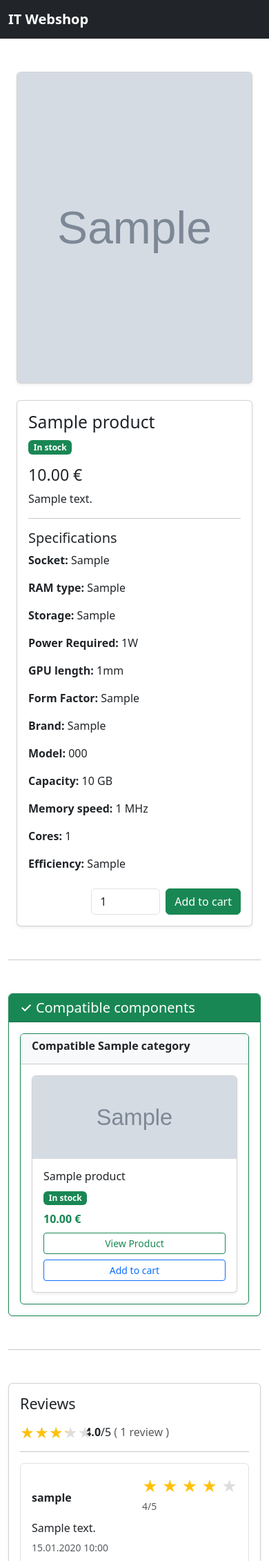
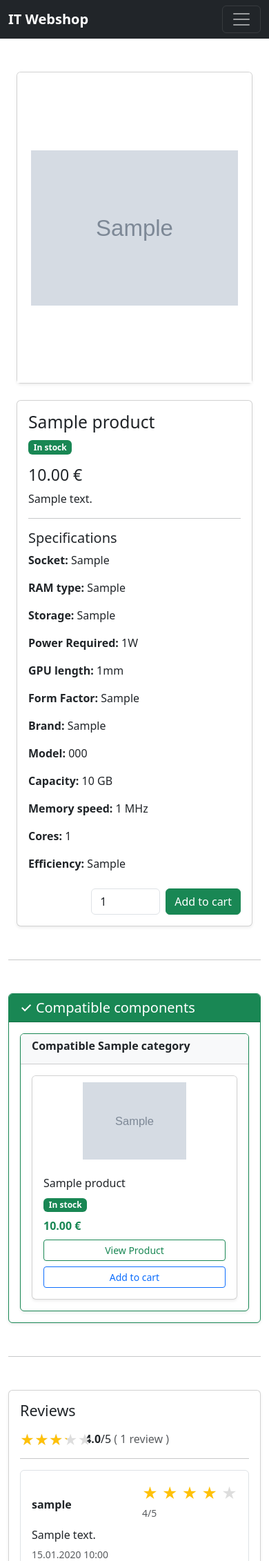
Before and after one commit to Domina718/IT_webshop, a Django app: page /product/1/ in a window 390 px wide. Shown: the top 2263 px of the page at 69% size. Run offline with Django 5.2, Linux system fonts and the light colour scheme; a user stored in the database is signed in; tables that the repository leaves empty hold one stand-in row (values such as "Sample post"); grey boxes marked "Sample" are stand-in pictures.

Commit message:
Improved responsive navigation, image handling and product cards

```diff
--- a/cart/templates/cart/cart_detail.html
+++ b/cart/templates/cart/cart_detail.html
@@ -32,8 +32,7 @@
                         <div class="col-md-3">
                             {% if item.product.image %}
                                 <img src="{{ item.product.image.url }}"
-                                    class="img-fluid rounded-start"
-                                    style="height: 100%; object-fit: cover;">
+                                    class="img-fluid rounded-start cart-item-image">
                             {% else %}
                                 <div class="bg-light d-flex align-items-center justify-content-center h-100">
                                     No image
--- a/cart/urls.py
+++ b/cart/urls.py
@@ -9,4 +9,5 @@ urlpatterns = [
     path('remove/<int:product_id>/', views.remove_from_cart, name = 'remove_from_cart'),
     path('update/<int:product_id>/', views.update_cart, name='update_cart'),
     path('count/', views.cart_count, name='cart_count'),
+    path('mini/', views.mini_cart, name='mini_cart'),
 ]
--- a/cart/views.py
+++ b/cart/views.py
@@ -315,3 +315,29 @@ def cart_count(request):
     return JsonResponse({
         "count": len(cart)
     })
+
+def mini_cart(request):
+    if request.user.is_authenticated:
+        cart = DatabaseCart(request.user)
+    else:
+        cart = Cart(request)
+
+    items = []
+
+    for item in cart:
+        items.append({
+            "name": item["product"].name,
+            "quantity": item["quantity"],
+            "price": float(item["price"]),
+            "original_price": float(item["original_price"]),
+            "total_price": float(item["total_price"]),
+            "has_discount": item["has_discount"],
+            "discount_percent": item["discount_percent"],
+            "image": item["product"].image.url if item["product"].image else "",
+        })
+
+    return JsonResponse({
+        "count": len(cart),
+        "total": float(cart.get_total_price()),
+        "items": items[:5]
+    })
--- a/config/urls.py
+++ b/config/urls.py
@@ -19,8 +19,8 @@ from django.urls import path, include
 from django.contrib.auth import views as auth_views
 from users.forms import CustomPasswordResetForm
 from users.views import CustomLoginView, custom_logout
-#from django.conf import settings
-#from django.conf.urls.static import static
+from django.conf import settings
+from django.conf.urls.static import static
 
 urlpatterns = [
     path('admin/', admin.site.urls),
@@ -45,3 +45,6 @@ urlpatterns = [
     path('accounts/', include('django.contrib.auth.urls')),
     path('accounts/', include('users.urls')),
 ]
+
+if settings.DEBUG:
+    urlpatterns += static(settings.MEDIA_URL, document_root = settings.MEDIA_ROOT)
--- a/shop/templates/shop/home.html
+++ b/shop/templates/shop/home.html
@@ -30,8 +30,7 @@
                     {% if product.image %}
 
                     <img src="{{ product.image.url }}"
-                         class="card-img-top"
-                         style="height:200px; object-fit:contain;">
+                         class="card-img-top home-product-image">
 
                     {% endif %}
 
--- a/shop/templates/shop/product_detail.html
+++ b/shop/templates/shop/product_detail.html
@@ -15,8 +15,7 @@
                 {% if product.image %}
 
                     <img src="{{ product.image.url }}"
-                        class="card-img-top"
-                        style="height:450px; object-fit: cover;">
+                        class="card-img-top product-detail-image">
 
                 {% else %}
 
@@ -238,8 +237,7 @@
                                                     {% if item.image %}
 
                                                         <img src="{{ item.image.url }}"
-                                                             class="card-img-top"
-                                                             style="height:120px; object-fit:cover;">
+                                                             class="card-img-top compatible-product-image">
 
                                                     {% endif %}
 
@@ -349,39 +347,44 @@
 
                 {% for item in recommended_products %}
 
-                    <div class="card flex-shrink-0 shadow-sm h-100 recommended-card">
+                    <div class="card flex-shrink-0 shadow-sm recommended-card">
+
+                        <div class="recommended-image-box">
 
                             {% if item.image %}
                                 <img src="{{ item.image.url }}"
-                                class="card-img-top"
-                                style="height: 140px; object-fit: cover;">
+                                    class="card-img-top recommended-product-image"
+                                    alt="{{ item.name }}">
+                            {% else %}
+                                <div class="recommended-image-placeholder">
+                                    No image
+                                </div>
                             {% endif %}
+                        </div>
 
                         <div class="card-body d-flex flex-column">
 
-                            <h6 class="fw-bold mb-1">
+                            <h6 class="fw-bold mb-1 recommended-title">
                                 {{ item.name }}
                             </h6>
 
+                            <div class="recommended-price">
                                 {% if item.has_discount %}
-                                <div class="mb-2">
                                     <span class="badge bg-danger">
                                         -{{ item.discount_percent }}%
                                     </span>
-
                                     <div>
                                         <small class="text-muted text-decoration-line-through">
                                             {{ item.price }} €
                                         </small>
                                     </div>
-
                                     <div class="text-danger fw-bold">
                                         {{ item.discount_price|floatformat:2 }} €
-                                    </div>
                                     </div>
                                 {% else %}
                                     <p class="fw-bold text-success mb-2">{{ item.price }} €</p>
                                 {% endif %}
+                            </div>
 
                             <form action="{% url 'cart:add_to_cart' item.id %}"
                                   method="post"
--- a/shop/templates/shop/product_list.html
+++ b/shop/templates/shop/product_list.html
@@ -237,8 +237,8 @@
 
                 {% if product.image %}
                     <img src="{{ product.image.url }}"
-                        class="card-img-top"
-                        style="height: 220px; object-fit: cover;">
+                        class="card-img-top product-card-image">
+
                 {% else %}
                     <div class="bg-light d-flex align-items-center justify-content-center"
                          style="height: 220px;">
--- a/static/css/style.css
+++ b/static/css/style.css
@@ -1,49 +1,16 @@
 
-.stars {
-    position: relative;
-    display: inline-block;
-    width: 85px;
-    height: 20px;
-    font-size: 20px;
-    line-height: 20px;
-    vertical-align: middle;
-    margin-right: 5px;
+.page-content {
+    padding-top: 80px;
 }
 
-.stars-empty,
-.stars-filled {
-    position: absolute;
+.navbar.fixed-top {
+    position: fixed !important;
     top: 0;
     left: 0;
-    white-space: nowrap;
-
+    right: 0;
+    z-index: 1050;
 }
 
-.stars-empty {
-    color: #ddd;
-}
-
-.stars-filled{
-    color: #ffc107;
-    overflow: hidden;
-}
-
-.review-stars {
-    font-size: 22px;
-    letter-spacing: 0;
-}
-
-.review-stars .filled {
-    color: #ffc107;
-}
-
-.review-stars .empty {
-    color: #ddd;
-}
-
-.review-form textarea {
-    resize: none;
-}
 
 .navbar .nav-link {
     color: rgba(255, 255, 255, 0.85);
@@ -90,3 +57,165 @@
 .product-filter-form ::placeholder {
     color: #6c757d !important;
 }
+
+
+
+
+.stars {
+    position: relative;
+    display: inline-block;
+    width: 85px;
+    height: 20px;
+    font-size: 20px;
+    line-height: 20px;
+    vertical-align: middle;
+    margin-right: 5px;
+}
+
+.stars-empty,
+.stars-filled {
+    position: absolute;
+    top: 0;
+    left: 0;
+    white-space: nowrap;
+
+}
+
+.stars-empty {
+    color: #ddd;
+}
+
+.stars-filled{
+    color: #ffc107;
+    overflow: hidden;
+}
+
+
+
+
+.review-stars {
+    font-size: 22px;
+    letter-spacing: 0;
+}
+
+.review-stars .filled {
+    color: #ffc107;
+}
+
+.review-stars .empty {
+    color: #ddd;
+}
+
+.review-form textarea {
+    resize: none;
+}
+
+
+
+
+.mini-cart-image {
+    width: 100%;
+    height: 100%;
+    object-fit: contain;
+    padding: 4px;
+    background:white;
+}
+
+.mini-cart-item {
+    display: flex;
+    align-items: center;
+    gap: 10px;
+}
+
+.mini-cart-image-box {
+    width: 72px;
+    height: 64px;
+    flex: 0 0 64px;
+    display: flex;
+    align-items: center;
+    justify-content: center;
+    background: #fff;
+}
+
+
+
+.product-detail-image {
+    height: 450px;
+    object-fit: contain;
+    padding: 20px;
+    background:white;
+}
+
+.product-card-image,
+.home-product-image {
+    height: 220px;
+    object-fit: contain;
+    padding: 12px;
+    background:white;
+}
+
+.cart-item-image {
+    width: 190px;
+    height: 170px;
+    object-fit: contain;
+    padding: 6px;
+    background:white;
+}
+
+.compatible-product-image {
+    height: 130px;
+    object-fit: contain;
+    padding: 9px;
+    background:white;
+}
+
+
+
+
+
+
+.recommended-product-image {
+    height: 150px;
+    object-fit: contain;
+    padding: 10px;
+    background:white;
+}
+
+.recommended-card {
+    width:230px;
+    height:390px;
+}
+
+.recommended-image-box {
+    height: 150px;
+    display: flex;
+    align-items: center;
+    justify-content: center;
+    background: white;
+    padding: 10px;
+}
+
+.recommended-product-image {
+    max-width: 100%;
+    max-height: 100%;
+    object-fit: contain;
+}
+
+.recommended-image-placeholder {
+    width: 100%;
+    height: 100%;
+    background: #f8f9fa;
+    color: #6c757d;
+    display: flex;
+    align-items: center;
+    justify-content: center;
+}
+
+.recommended-title {
+    height:42px;
+    overflow: hidden;
+}
+
+.recommended-price {
+    min-height: 65px;
+}
--- a/static/js/scripts.js
+++ b/static/js/scripts.js
@@ -22,6 +22,111 @@ document.addEventListener("DOMContentLoaded", function() {
 
         let current = parseInt(el.innerText || "0");
         el.innerText = current + delta;
+    }
+
+    function showEmptyCartIfNeeded(cartCount) {
+        cartCount = parseInt(cartCount);
+
+        if(cartCount > 0) return;
+
+        const cartItems = document.getElementById("cart-items");
+        const orderSummary = document.getElementById("order-summary");
+
+        if(cartItems) {
+            cartItems.innerHTML = `<p class="text-muted">Your cart is empty.</p>`;
+        }
+
+        if(orderSummary) {
+            orderSummary.remove();
+        }
+    }
+
+    function refreshCartBadge() {
+        fetch("/cart/count/")
+            .then(res => res.json())
+            .then(data => {
+                const badge = document.getElementById("cart-count");
+
+                if(badge) {
+                    badge.innerText = data.count;
+
+                    if(data.count > 0) {
+                        badge.classList.remove("d-none");
+                    }
+                    else {
+                        badge.classList.add("d-none");
+                    }
+                }
+            });
+    }
+
+    function UpdateMiniCart() {
+        fetch("/cart/mini/")
+        .then(res => res.json())
+        .then(data => {
+            const miniCart = document.getElementById("mini-cart-dropdown");
+            if(!miniCart) return;
+
+            if(data.count === 0) {
+                miniCart.innerHTML = `
+                <p class="text-muted mb-2">Your cart is empty.</p>
+                <a href="/products/" class="btn btn-primary btn-sm w-100">
+                    Browse products
+                </a>
+            `;
+            return;
+            }
+
+            let html = "";
+
+            data.items.forEach(item => {
+                html += `
+                    <div class="d-flex border-bottom pb-2 mb-2 mini-cart-item">
+                        <div class="mini-cart-image-box">
+                            <img src="${item.image}" class="rounded me-2 mini-cart-image">
+                        </div>
+                        <div class="flex-grow-1">
+                            <div class="fw-semibold">${item.name}</div>
+
+                            ${item.has_discount ? `
+                                <small class="text-muted">
+                                    ${item.quantity} x
+                                    <span class="text-decoration-line-through">
+                                        ${item.original_price.toFixed(2)} €
+                                    </span>
+                                    <span class="text-danger fw-bold">
+                                        ${item.price.toFixed(2)} €
+                                    </span>
+                                    <span class="badge bg-danger ms-1">
+                                        -${item.discount_percent}%
+                                    </span>
+                                </small>
+                            `:`
+                                <small class="text-muted">
+                                    ${item.quantity} x ${item.price.toFixed(2)} €
+                                </small>
+                            `}
+                            <div class="fw-bold">
+                                ${item.total_price.toFixed(2)} €
+                            </div>
+                        </div>
+                    </div>
+                `;
+                });
+
+                html += `
+                    <div class="d-flex justify-content-between fw-bold mt-2">
+                        <span>Total:</span>
+                        <span>${data.total.toFixed(2)} € </span>
+                    </div>
+
+                    <a href="/cart/" class="btn btn-success btn-sm w-100 mt-3">
+                        View cart
+                    </a>
+                `;
+
+                miniCart.innerHTML = html;
+            });
     }
 
     document.addEventListener("submit", function(e) {
@@ -319,39 +424,6 @@ document.addEventListener("DOMContentLoaded", function() {
         }
     });
 
-    function showEmptyCartIfNeeded(cartCount) {
-        cartCount = parseInt(cartCount);
 
-        if(cartCount > 0) return;
-
-        const cartItems = document.getElementById("cart-items");
-        const orderSummary = document.getElementById("order-summary");
-
-        if(cartItems) {
-            cartItems.innerHTML = `<p class="text-muted">Your cart is empty.</p>`;
-        }
-
-        if(orderSummary) {
-            orderSummary.remove();
-        }
-    }
-
-    function refreshCartBadge() {
-        fetch("/cart/count/")
-            .then(res => res.json())
-            .then(data => {
-                const badge = document.getElementById("cart-count");
-
-                if(badge) {
-                    badge.innerText = data.count;
-
-                    if(data.count > 0) {
-                        badge.classList.remove("d-none");
-                    }
-                    else {
-                        badge.classList.add("d-none");
-                    }
-                }
-            });
-    }
+    UpdateMiniCart();
 })
--- a/templates/base.html
+++ b/templates/base.html
@@ -9,11 +9,20 @@
         <link rel="stylesheet" href="{% static 'css/style.css' %}">
     </head>
     <body>
-        <nav class="navbar navbar-expand-lg navbar-dark bg-dark">
+        <nav class="navbar navbar-expand-lg navbar-dark bg-dark fixed-top">
             <div class="container">
                 <a class="navbar-brand" href="{% url 'shop:home' %}">IT Webshop</a>
 
-                <div class="collapse navbar-collapse">
+                <button class="navbar-toggler"
+                        type="button"
+                        data-bs-toggle="offcanvas"
+                        data-bs-target="#mobileMenu"
+                        aria-controls="mobileMenu">
+                    <span class="navbar-toggler-icon"></span>
+                </button>
+
+                <div class="collapse navbar-collapse" id="mainNavbar">
+                    <div class="d-lg-flex w-100 justify-content-between">
                         <ul class="navbar-nav me-auto">
 
                             <li class="nav-item">
@@ -28,17 +37,26 @@
 
                         <ul class="navbar-nav align-items-center">
 
-                        <li class="nav-item me-3">
-                            <a href="{% url 'cart:cart_detail' %}"
-                               class="btn btn-outline-light position-relative fw-medium">
-
+                            <li class="nav-item dropdown me-3">
+                                <button class="btn btn-outline-light dropdown-toggle position-relative fw-medium"
+                                        type="button"
+                                        data-bs-toggle="dropdown"
+                                        data-bs-auto-close="outside">
                                 🛒 Cart
 
                                     <span id="cart-count"
                                             class="position-absolute top-0 start-100 translate-middle badge rounded-pill bg-danger {% if cart|length == 0 %} d-none{% endif %}">
                                         {{ cart|length }}
                                     </span>
-                            </a>
+                                </button>
+
+                                <div class="dropdown-menu dropdown-menu-end p-3"
+                                    style="min-width: 320px;"
+                                    id="mini-cart-dropdown">
+
+                                    <p class="text-muted mb-0">Loading cart...</p>
+
+                                </div>
                             </li>
 
                             {% if user.is_authenticated %}
@@ -103,12 +121,72 @@
                         </ul>
                     </div>
                 </div>
+            </div>
         </nav>
 
-        <div class="container mt-4 mb-5">
+        <div class="offcanvas offcanvas-end text-bg-dark"
+             tabindex="-1"
+             id="mobileMenu">
+            <div class="offcanvas-header">
+                <h5 class="offcanvas-title">IT Webshop</h5>
+                <button type="button"
+                        class="btn-close btn-close-white"
+                        data-bs-dismiss="offcanvas"></button>
+            </div>
+            <div class="offcanvas-body">
+
+                <a class="nav-link text-white mb-3"
+                   href="{% url 'shop:home' %}">
+                    Home
+                </a>
+
+                <a class="nav-link text-white mb-3"
+                   href="{% url 'shop:product_list' %}">
+                    Products
+                </a>
+
+                <a class="nav-link text-white mb-3"
+                   href="{% url 'cart:cart_detail' %}">
+                    🛒 Cart
+                </a>
+
+                {% if user.is_authenticated %}
+
+                    <a class="nav-link text-white mb-3"
+                        href="{% url 'users:profile' %}">
+                        {{ request.user.username }}'s Profile
+                    </a>
+
+                    <a class="nav-link text-white mb-3"
+                       href="{% url 'orders:my_orders' %}">
+                        My Orders
+                    </a>
+
+                    <form method="post" action="{% url 'logout' %}">
+                        {% csrf_token %}
+                        <button type="submit" class="btn btn-outline-light w-100">
+                            Logout
+                        </button>
+                    </form>
+                {% else %}
+
+                    <a class="nav-link text-white mb-3"
+                        href="{% url 'login' %}">
+                        Login
+                    </a>
+
+                    <a class="nav-link text-white mb-3"
+                        href="{% url 'users:register' %}">
+                        Register
+                    </a>
+                {% endif %}
+            </div>
+        </div>
+
+        <main class="container page-content mb-5">
             {% block content %}
             {% endblock %}
-        </div>
+        </main>
 
 
         <div class="toast-container position-fixed top-0 start-50 translate-middle-x p-3">
```
Lines whose indentation alone changed are shown as unchanged.
